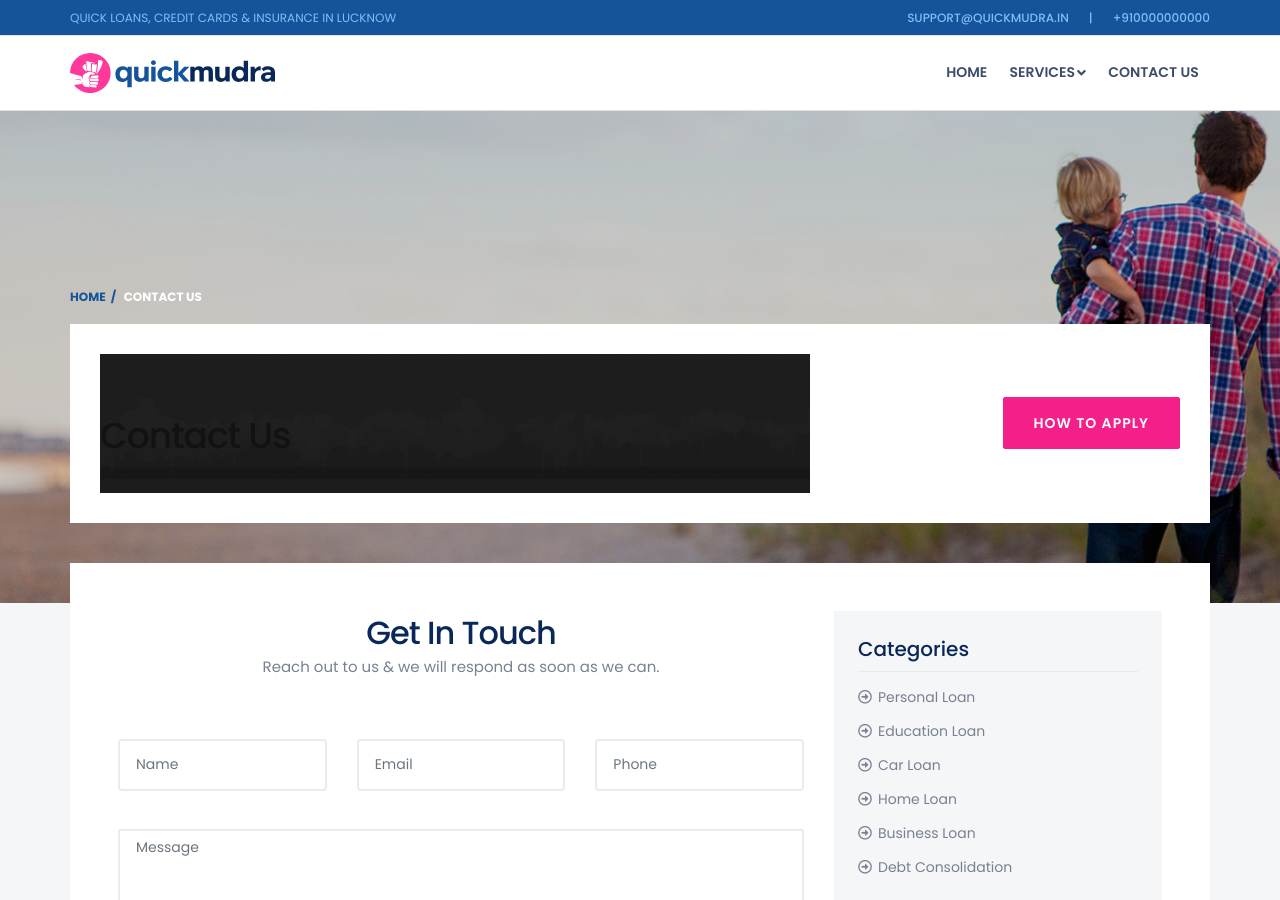
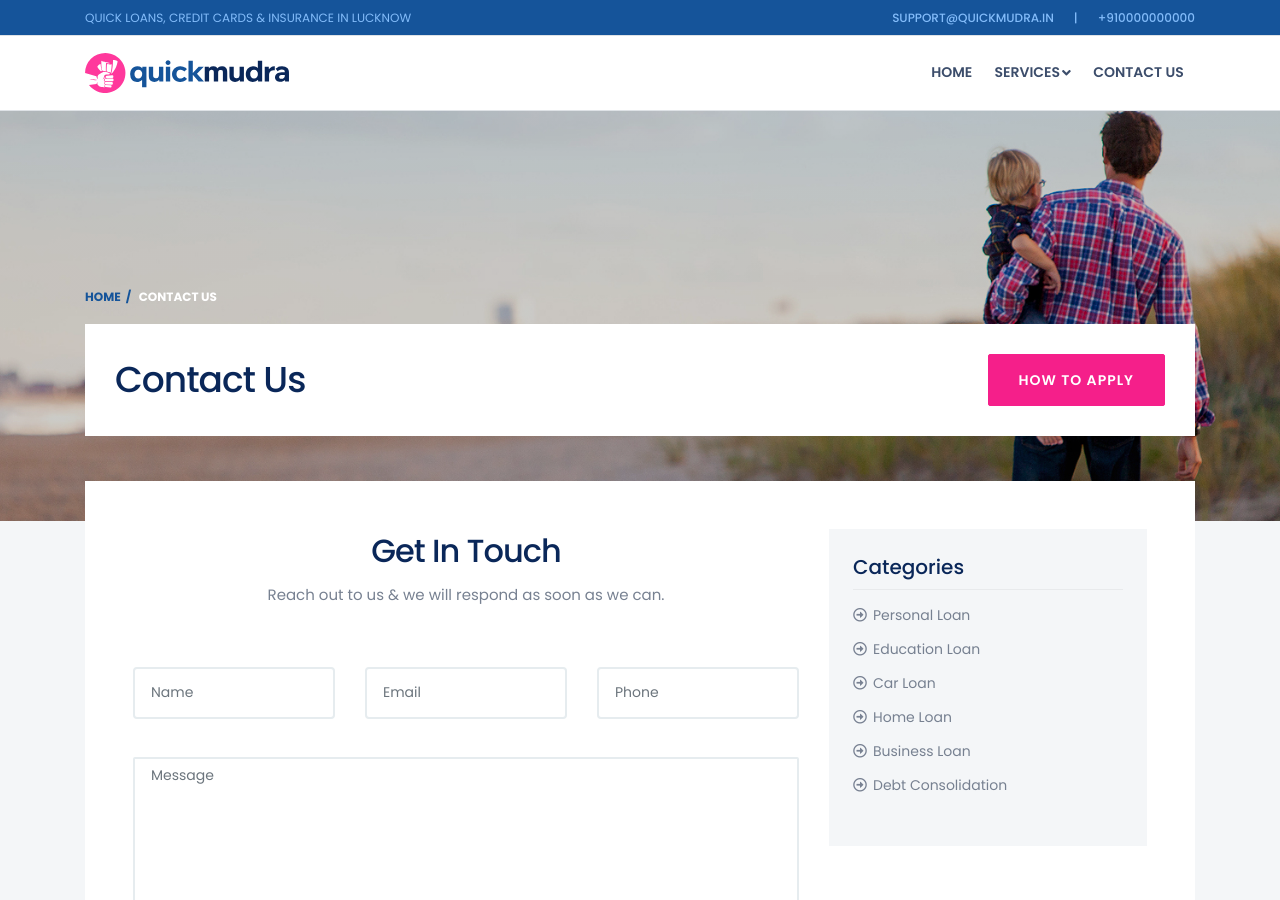
Before and after one commit to jaswinder-singh/creditme, a Jekyll site: the page built from pages/contact.html, in a window 1280 px wide and 900 px high. Built offline with Jekyll 4.4.1, drawn with Linux system fonts in a browser that asks for light colours; nearby versions of some CDN libraries.

Commit message:
Update header.html

```diff
--- a/_includes/header.html
+++ b/_includes/header.html
@@ -16,7 +16,6 @@
     <link href="{{ site.url }}/assets/css/bootstrap.min.css" rel="stylesheet">
     <link href="{{ site.url }}/assets/css/style.css" rel="stylesheet">
     <link href="{{ site.url }}/assets/css/navbar.css" rel="stylesheet">
-    {% if page.url == '/contact-us'%}<link href="{{ site.url }}/assets/css/contact.css" rel="stylesheet">{% endif %}
     <link rel="stylesheet" href="https://cdnjs.cloudflare.com/ajax/libs/font-awesome/5.11.2/css/all.css">
     <link href="{{ site.url }}/assets/css/fontello.css" rel="stylesheet">
     <link href="https://fonts.googleapis.com/css?family=Poppins:300,400,500,600,700%7CMerriweather:300,300i,400,400i,700,700i" rel="stylesheet">
```
